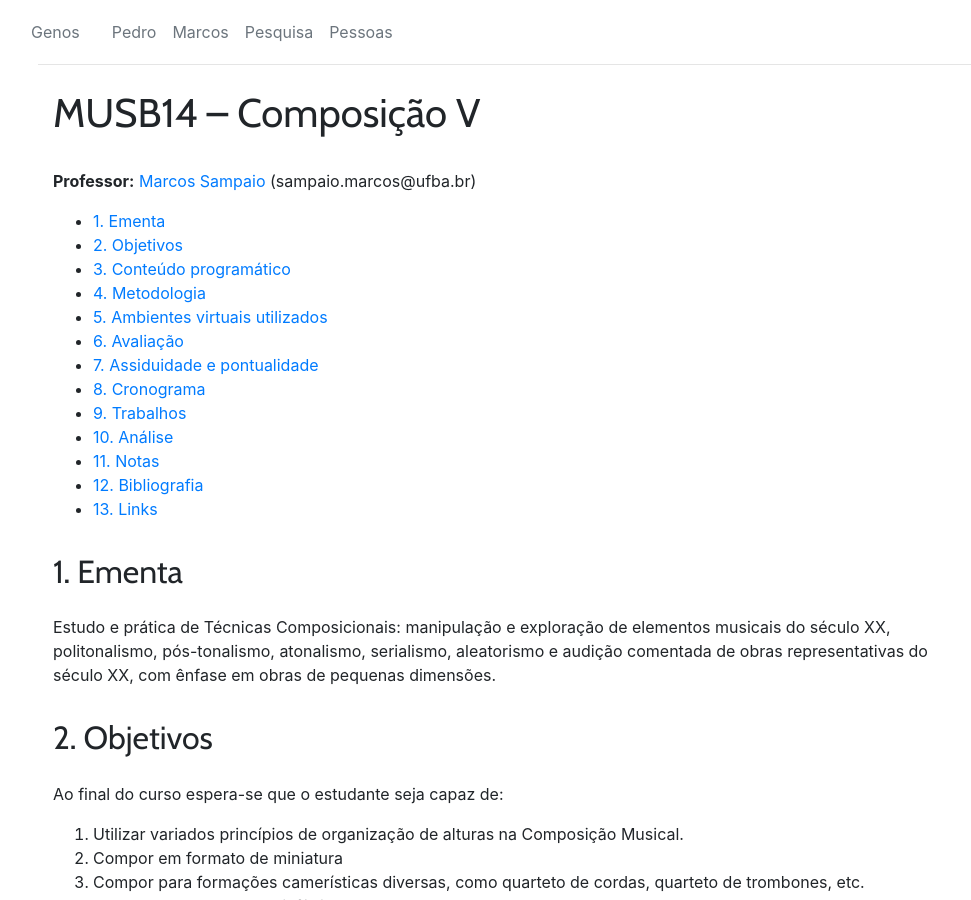
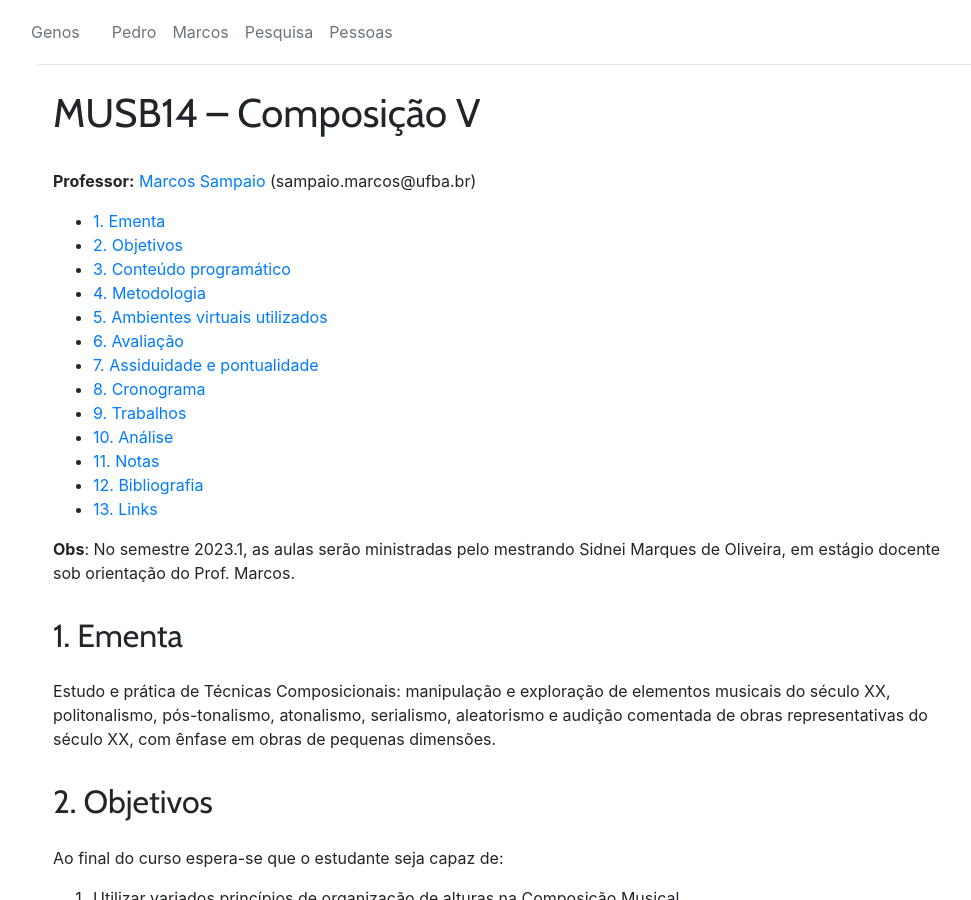
Before and after one commit to kroger/genosmus, a Jekyll site: the page built from _marcos/musb14.md, in a window 1280 px wide and 900 px high. Shown: the whole window, without its empty margins (47-1018 px from the left). Built offline with Jekyll 4.4.1, drawn with Linux system fonts in a browser that asks for light colours; nearby versions of some CDN libraries; the table of contents is made by our own code; some of the changed text lies outside the part shown.

Commit message:
Insere informações sobre estágio docente

```diff
--- a/_marcos/musb14.md
+++ b/_marcos/musb14.md
@@ -5,6 +5,8 @@ toc: true
 number_sections: true
 level: graduacao
 ---
+
+**Obs**: No semestre 2023.1, as aulas serão ministradas pelo mestrando Sidnei Marques de Oliveira, em estágio docente sob orientação do Prof. Marcos.
 
 ## 1. Ementa
 
@@ -138,27 +140,32 @@ A carga horária da disciplina é de 45 horas semestrais. De acordo com o [Regul
 O conteúdo e dias das aulas do cronograma abaixo poderão ser
 modificados de acordo com a necessidade e eventualidade.
 
-| Aula | Data       | Dia | Tópico                                                   |
-| ---- | ---------- | --- | -------------------------------------------------------- |
-| 1    | 09-03-2023 | Qui | Apresentação, Politonalidade                             |
-| 2    | 16-03-2023 | Qui | Politonalidade - dimensão horizontal. Exercício básico 1 |
-| 3    | 23-03-2023 | Qui | Politonalidade - dimensão horizontal. Miniatura 1        |
-| 4    | 30-03-2023 | Qui | Policordes - dimensão vertical. Exercício básico 2       |
-|      | 06-04-2023 | Qui | **Feriado: Semana Santa**                                |
-| 5    | 13-04-2023 | Qui | Policordes - dimensão vertical. Miniatura 2              |
-| 6    | 20-04-2023 | Qui | Politonalidade e policordes. Exercício básico 3          |
-| 7    | 27-04-2023 | Qui | Politonalidade e policordes. Miniatura 3                 |
-| 8    | 04-05-2023 | Qui | Pós-tonalismo, serialismo e indeterminação.              |
-| 9    | 11-05-2023 | Qui | Consulta composição final 1                              |
-| 10   | 18-05-2023 | Qui | Consulta composição final 2                              |
-| 11   | 25-05-2023 | Qui | Consulta composição final 3                              |
-| 12   | 01-06-2023 | Qui | Consulta composição final 4                              |
-|      | 08-06-2023 | Qui | **Feriado: Corpus Christi**                              |
-|      | 15-06-2023 | Qui | **Ausência do professor**                                |
-| 13   | 22-06-2023 | Qui | Entrega da composição final e relatório                  |
-| 14   | 29-06-2023 | Qui | Entrega de resultados                                    |
-| 15   | 06-07-2023 | Qui | Reservado para reposição                                 |
+| Aula | Data       | Dia | Prof | Tópico                                                   |
+| ---- | ---------- | --- | ---- | -------------------------------------------------------- |
+| 1    | 09-03-2023 | Qui | S+M  | Apresentação, Politonalidade                             |
+| 2    | 16-03-2023 | Qui | S    | Politonalidade - dimensão horizontal. Exercício básico 1 |
+| 3    | 23-03-2023 | Qui | S    | Politonalidade - dimensão horizontal. Miniatura 1        |
+| 4    | 30-03-2023 | Qui | S    | Policordes - dimensão vertical. Exercício básico 2       |
+|      | 06-04-2023 | Qui | S    | **Feriado: Semana Santa**                                |
+| 5    | 13-04-2023 | Qui | S+M  | Policordes - dimensão vertical. Miniatura 2              |
+| 6    | 20-04-2023 | Qui | S    | Politonalidade e policordes. Exercício básico 3          |
+| 7    | 27-04-2023 | Qui | S    | Politonalidade e policordes. Miniatura 3                 |
+| 8    | 04-05-2023 | Qui | S    | Pós-tonalismo, serialismo e indeterminação.              |
+| 9    | 11-05-2023 | Qui | S+M  | Consulta composição final 1                              |
+| 10   | 18-05-2023 | Qui | S    | Consulta composição final 2                              |
+| 11   | 25-05-2023 | Qui | S    | Consulta composição final 3                              |
+| 12   | 01-06-2023 | Qui | S    | Consulta composição final 4                              |
+|      | 08-06-2023 | Qui | S    | **Feriado: Corpus Christi**                              |
+|      | 15-06-2023 | Qui | S    | Consulta composição final 5                              |
+| 13   | 22-06-2023 | Qui | S+M  | Entrega da composição final e relatório                  |
+| 14   | 29-06-2023 | Qui | S    | Entrega de resultados                                    |
+| 15   | 06-07-2023 | Qui | S    | Reservado para reposição                                 |
 {: .table .table-sm}
+
+Legenda:
+
+- S: Sidnei
+- S + M: Sidnei e Marcos
 
 ## 9. Trabalhos
 
```
